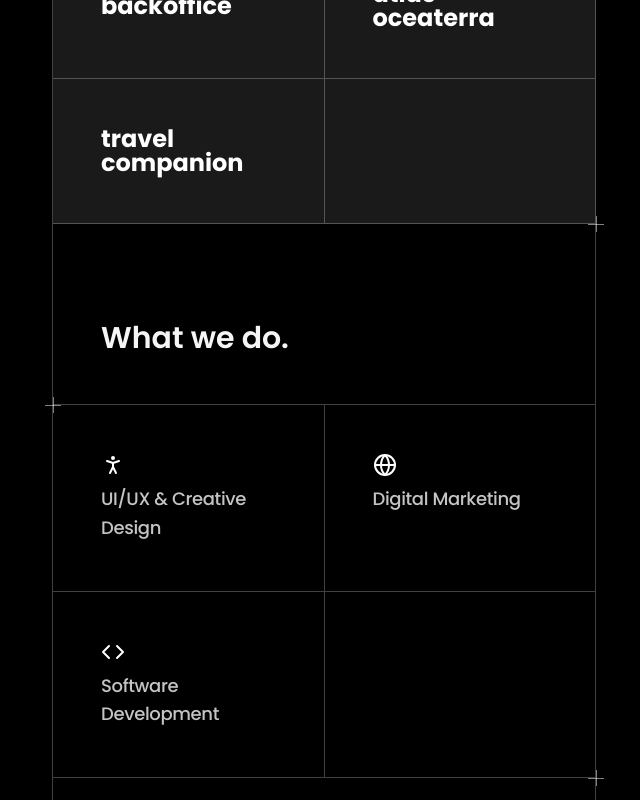
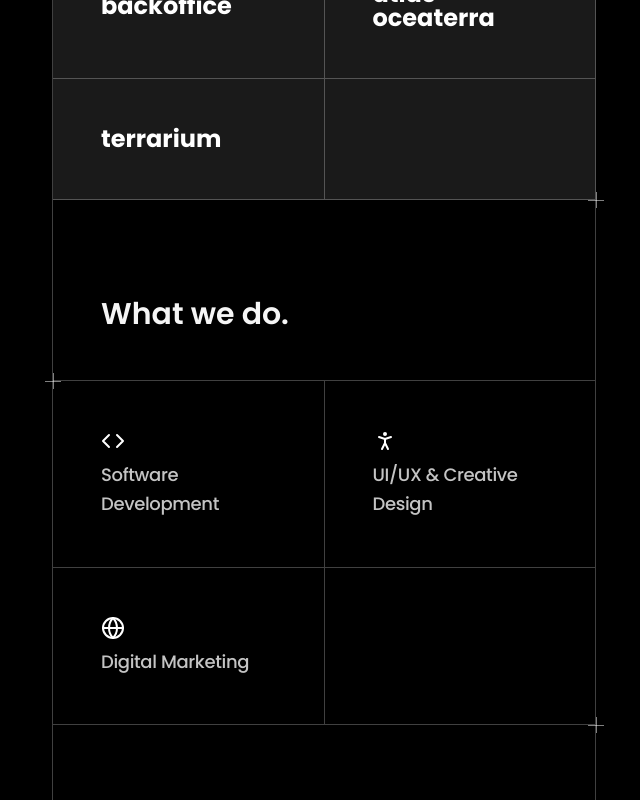
Before and after one commit to ardodeardo-undevlpdstudio/undevlpdstudio, a Next.js app: page / in a window 1280 px wide. Shown: the part 1500-2300 px from the top of the page, without its empty margins (316-956 px from the left). Built offline with nearby package versions, Linux system fonts and the light colour scheme.

Commit message:
feat: update

```diff
--- a/app/(home)/product.tsx
+++ b/app/(home)/product.tsx
@@ -26,8 +26,7 @@ function Product() {
             </Cell>
             <Cell className="bg-white/10 flex items-center hover:bg-white/25 transition-colors duration-300">
               <h3 className="text-white text-[22px] lg:text-2xl leading-[100%] font-bold">
-                travel <br />
-                companion
+                terrarium
               </h3>
             </Cell>
             <Cell className="bg-white/10 flex items-center hover:bg-white/25 transition-colors duration-300"></Cell>
--- a/app/(home)/service.tsx
+++ b/app/(home)/service.tsx
@@ -17,6 +17,14 @@ function Service() {
             <Asterisk position={"bottom-right"}></Asterisk>
             <Cell className="flex items-start">
               <div className="space-y-2">
+                <Code size={24} className="text-white"></Code>
+                <Paragraph className="font-medium">
+                  Software Development
+                </Paragraph>
+              </div>
+            </Cell>
+            <Cell className="flex items-start">
+              <div className="space-y-2">
                 <PersonStanding
                   size={24}
                   className="text-white"
@@ -32,14 +40,6 @@ function Service() {
                 <Paragraph className="font-medium">Digital Marketing</Paragraph>
               </div>
             </Cell>
-            <Cell className="flex items-start">
-              <div className="space-y-2">
-                <Code size={24} className="text-white"></Code>
-                <Paragraph className="font-medium">
-                  Software Development
-                </Paragraph>
-              </div>
-            </Cell>
             <Cell></Cell>
           </div>
         </Cell>
--- a/app/layout.tsx
+++ b/app/layout.tsx
@@ -13,9 +13,9 @@ const poppins = Poppins({
 });
 
 export const metadata: Metadata = {
-  title: "undevlpstudio | Design, Develop & Grow",
+  title: "undevlpdstudio | Design, Develop & Grow",
   description:
-    "Born as an in-house digital team, undevlpstudio helps businesses transform ideas into impactful digital products through design, development, and marketing.",
+    "Born as an in-house digital team, undevlpdstudio helps businesses transform ideas into impactful digital products through design, development, and marketing.",
 };
 
 export default function RootLayout({
```
Also changed, not shown: 1 other file (tests, documents, lock files or other folders).
